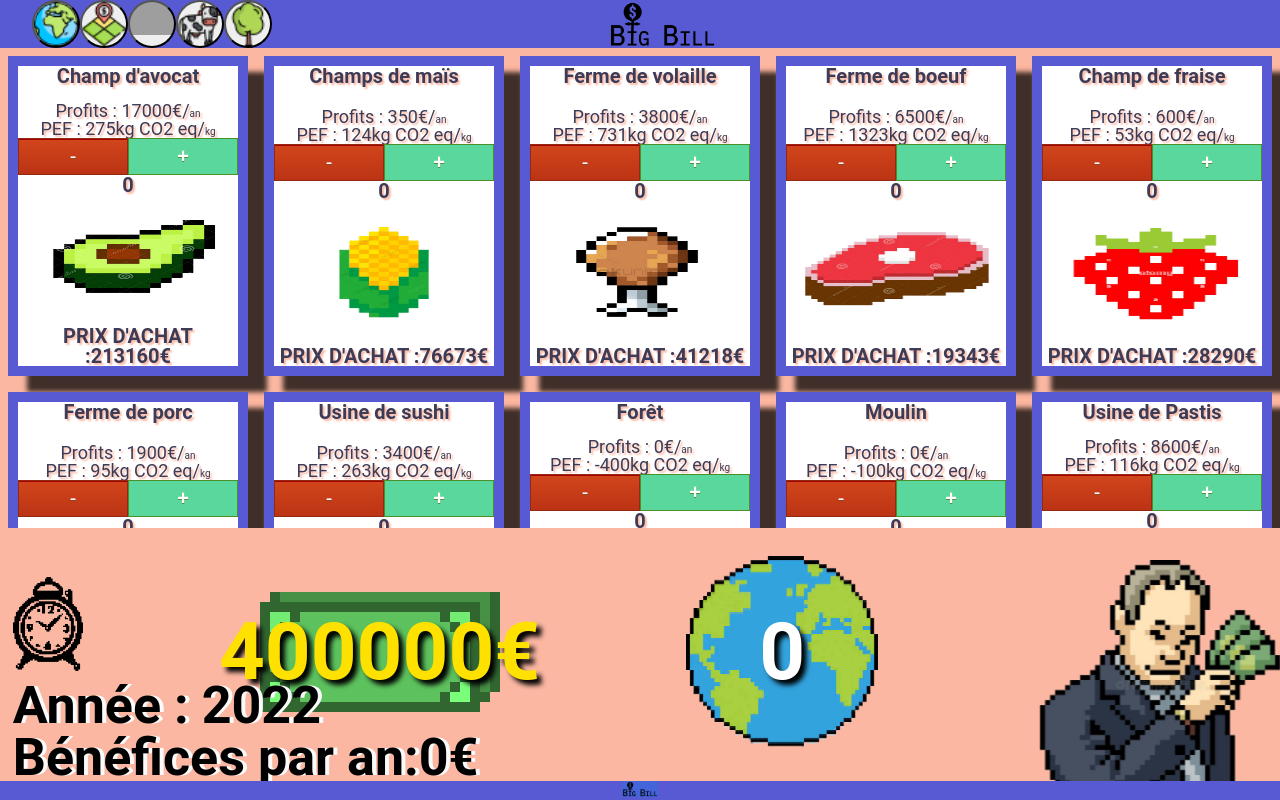
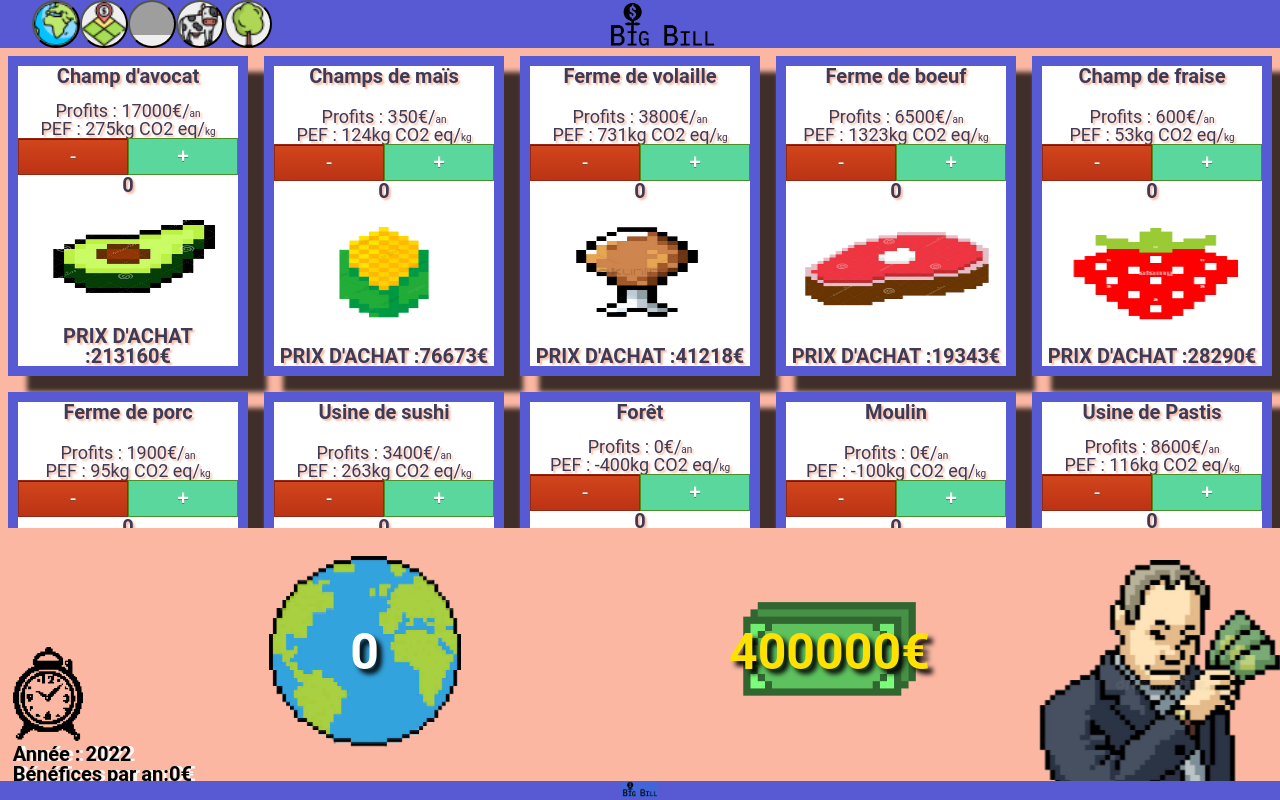
Before and after one commit to ThomasDCW/hackalillejs0522, a React (Vite) app in the folder frontend/: page /game in a window 1280 px wide. Built offline with nearby package versions, Linux system fonts and the light colour scheme; grey boxes are pictures that could not be loaded.

Commit message:
fix style on counter and timer

```diff
--- a/frontend/src/components/Counter/index.jsx
+++ b/frontend/src/components/Counter/index.jsx
@@ -7,11 +7,11 @@ export default function Wallet() {
 
   return (
     <SCounter>
-      <div className="money">{money}€</div>
       <div className="earth">
         {defineImg()}
         {earth}
       </div>
+      <div className="money">{money}€</div>
     </SCounter>
   );
 }
--- a/frontend/src/components/Counter/style.jsx
+++ b/frontend/src/components/Counter/style.jsx
@@ -2,7 +2,7 @@ import styled from "styled-components";
 
 export default styled.div`
   position: fixed;
-  width: 80vw;
+  width: 100vw;
   display: flex;
   justify-content: center;
   align-items: center;
@@ -10,12 +10,13 @@ export default styled.div`
   margin-top: 8vh;
   .money {
     color: #ffe100;
-    font-size: 80px;
+    font-size: 50px;
     text-shadow: 5px 5px 5px #000000;
     font-weight: bold;
     background: url("src/assets/billet.png");
     background-repeat: no-repeat;
     background-position: center;
+    background-size: contain;
     height: 15vh;
     display: flex;
     align-items: center;
@@ -24,7 +25,7 @@ export default styled.div`
   }
   .earth {
     color: #ffffff;
-    font-size: 80px;
+    font-size: 50px;
     text-shadow: 5px 5px 5px #000000;
     font-weight: bold;
     background-repeat: no-repeat;
--- a/frontend/src/components/Timer/style.jsx
+++ b/frontend/src/components/Timer/style.jsx
@@ -9,14 +9,14 @@ export default styled.div`
   margin-left: 1vw;
 
   .timer {
-    font-size: 52px;
+    font-size: 20px;
     img {
       width: 70px;
     }
   }
   @media screen and (max-width: 600px) {
     .timer {
-      font-size: 32px;
+      font-size: 18px;
       margin-bottom: 0.5rem;
     }
   }
```
